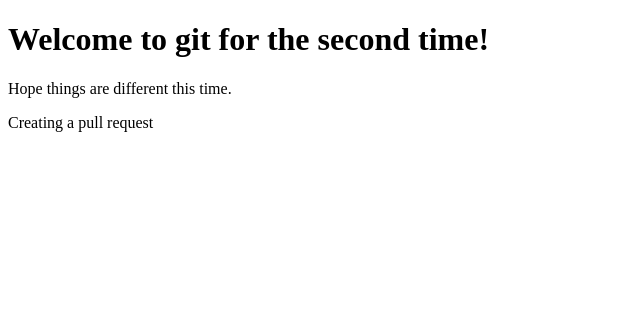
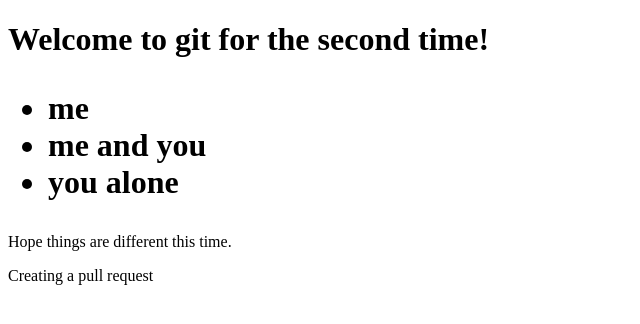
Before and after one commit to Okibe00/Refresher, a plain HTML site: page index.html in a window 1280 px wide. Shown: the whole page, without its empty margins (0-640 px from the left). Drawn offline with Linux system fonts and the light colour scheme.

Commit message:
add ul with 3 li

```diff
--- a/index.html
+++ b/index.html
@@ -9,6 +9,11 @@
 <body>
     <h1>
         Welcome to git for the second time!
+        <ul>
+            <li>me</li>
+            <li>me and you</li>
+            <li>you alone</li>
+        </ul>
     </h1>
     <p>
         Hope things are different this time.
```
